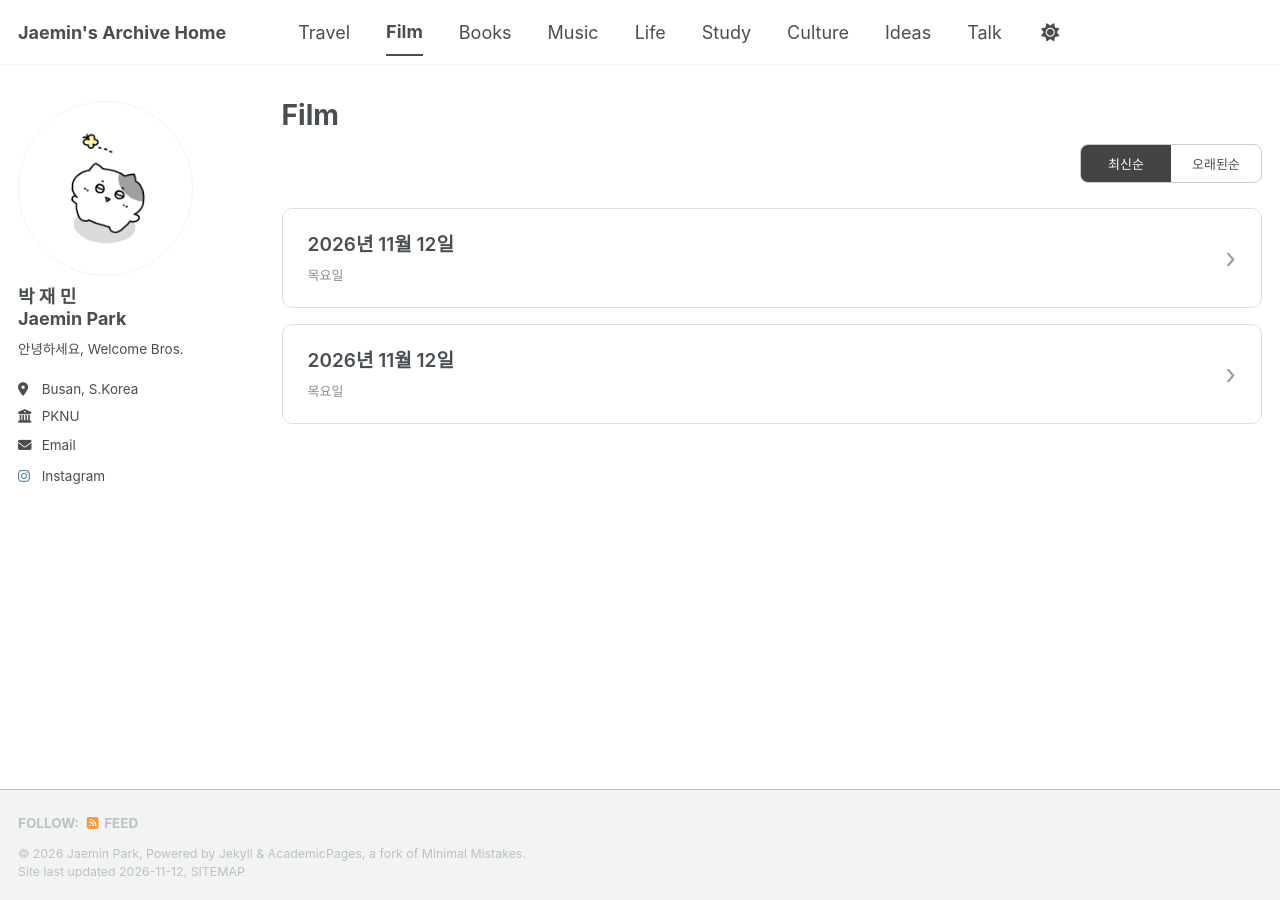
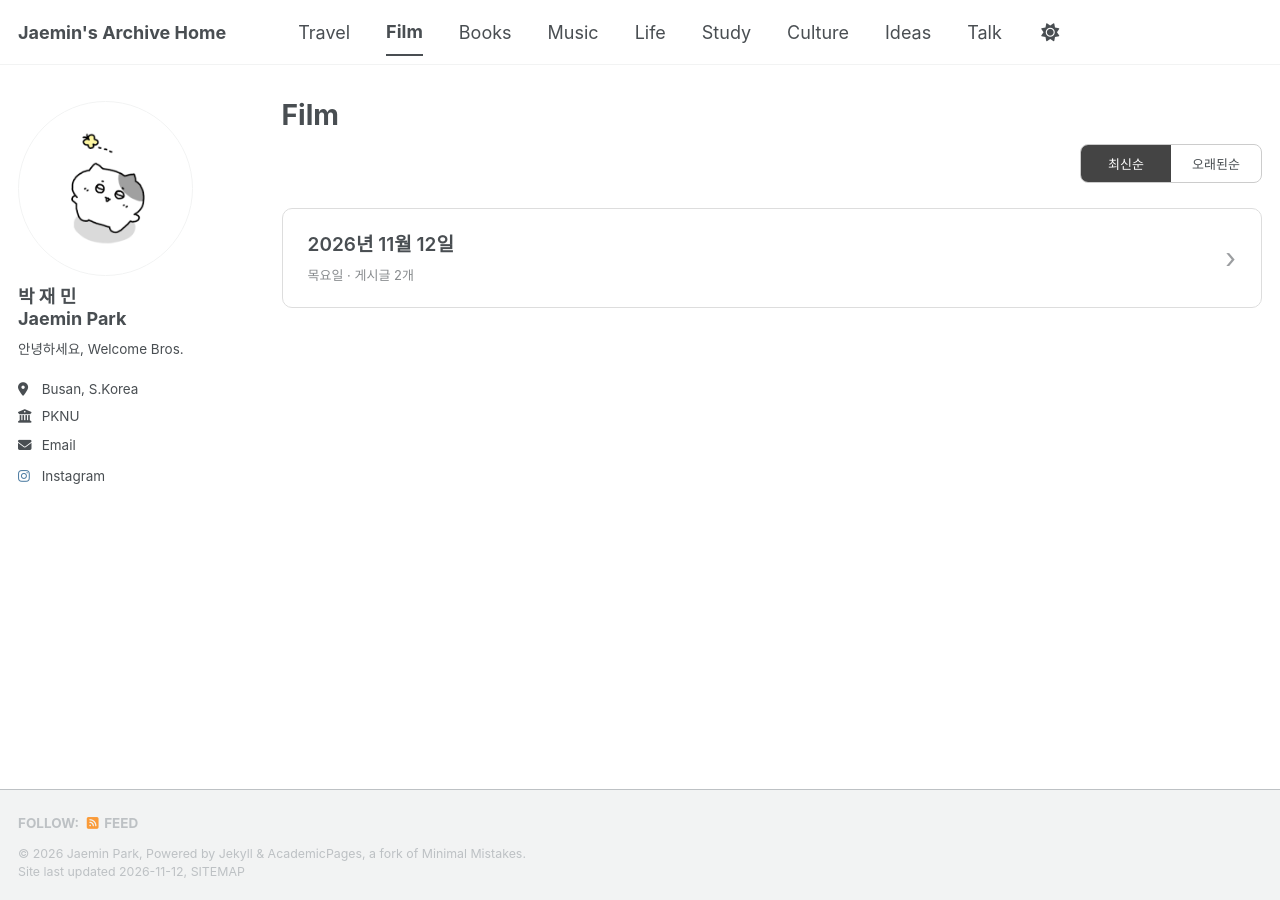
Before and after one commit to jm331kr/jm331kr.github.io, a Jekyll site: the page built from _pages/film.html, in a window 1280 px wide. Built offline with Jekyll 4.4.1, drawn with Linux system fonts in a browser that asks for light colours; a script bundle is joined from its source files by our own code; a style sheet for code colours, icons or effects is not loaded.

Commit message:
Update date-list.html

```diff
--- a/_includes/date-list.html
+++ b/_includes/date-list.html
@@ -1,5 +1,7 @@
 {% assign collection = site.collections | where: "label", include.collection | first %}
 {% assign sorted_posts = collection.docs | sort: "date" | reverse %}
+
+{% assign date_groups = sorted_posts | group_by_exp: "post", "post.date | date: '%Y-%m-%d'" %}
 
 <div class="travel-toolbar">
   <div class="travel-sort">
@@ -14,18 +16,24 @@
 
 <div class="travel-list">
 
-{% for post in sorted_posts %}
-  <a href="{{ post.url | relative_url }}"
+{% for group in date_groups %}
+
+  {% assign first_post = group.items | first %}
+
+  <a href="{{ '/day/' | relative_url }}?collection={{ include.collection }}&amp;date={{ group.name }}"
      class="travel-card"
-     data-date="{{ post.date | date: '%Y-%m-%d' }}">
+     data-date="{{ group.name }}">
 
     <div class="travel-card-content">
+
       <span class="travel-date">
-        {{ post.date | date: "%Y년 %m월 %d일" }}
+        {{ first_post.date | date: "%Y년 %m월 %d일" }}
       </span>
 
       <span class="travel-weekday">
-        {% assign weekday = post.date | date: "%w" %}
+
+        {% assign weekday = first_post.date | date: "%w" %}
+
         {% case weekday %}
           {% when "0" %}일요일
           {% when "1" %}월요일
@@ -35,20 +43,33 @@
           {% when "5" %}금요일
           {% when "6" %}토요일
         {% endcase %}
+
+        {% if group.items.size > 1 %}
+          · 게시글 {{ group.items.size }}개
+        {% endif %}
+
       </span>
+
     </div>
 
     <span class="travel-arrow">›</span>
+
   </a>
+
 {% endfor %}
 
 {% if sorted_posts.size == 0 %}
-  <p class="travel-empty">아직 등록된 기록이 없습니다.</p>
+  <p class="travel-empty">
+    아직 등록된 기록이 없습니다.
+  </p>
 {% endif %}
 
 </div>
 
 <style>
+
+/* 정렬 버튼 영역 */
+
 .travel-toolbar {
   display: flex;
   justify-content: flex-end;
@@ -164,11 +191,11 @@ html[data-theme="dark"] .travel-sort {
   border-color: #666;
 }
 
-
 </style>
 
 <script>
 document.addEventListener("DOMContentLoaded", function () {
+
   const list = document.querySelector(".travel-list");
   const btnNew = document.querySelector(".sort-new");
   const btnOld = document.querySelector(".sort-old");
@@ -176,17 +203,20 @@ document.addEventListener("DOMContentLoaded", function () {
   if (!list || !btnNew || !btnOld) return;
 
   function sortCards(ascending) {
+
     const cards = Array.from(
       list.querySelectorAll(".travel-card")
     );
 
     cards.sort(function (a, b) {
+
       const dateA = a.dataset.date;
       const dateB = b.dataset.date;
 
       return ascending
         ? dateA.localeCompare(dateB)
         : dateB.localeCompare(dateA);
+
     });
 
     cards.forEach(function (card) {
```
Also changed, not shown: other parts of _includes/date-list.html (+18 -1 lines).
